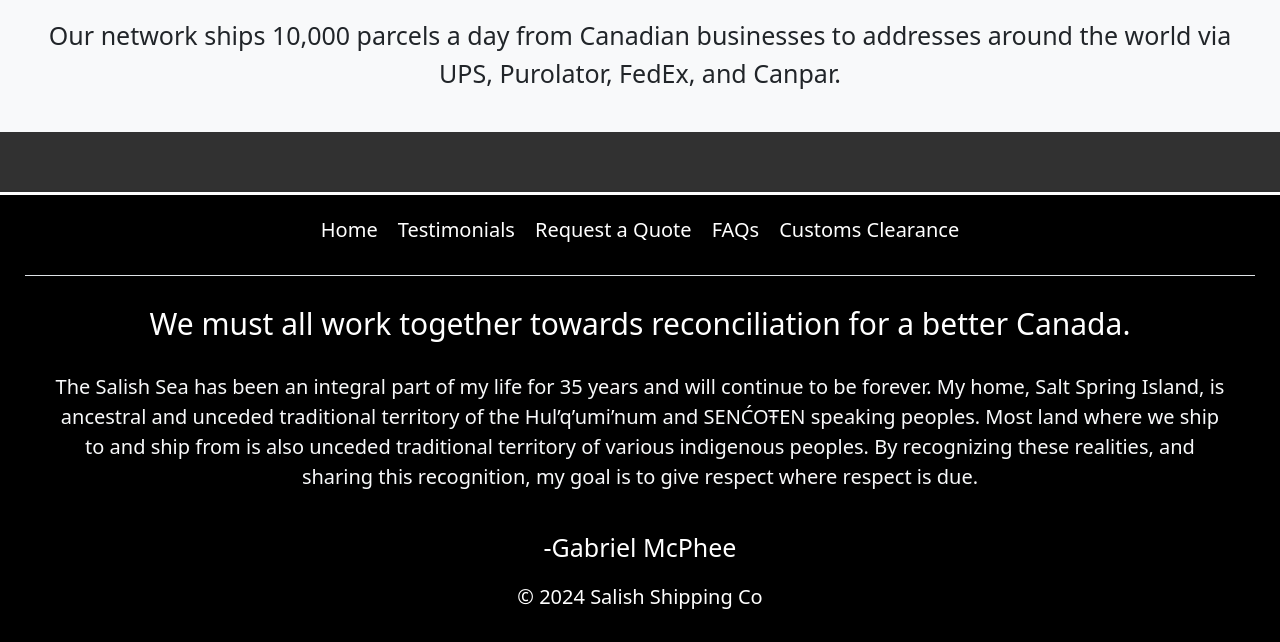
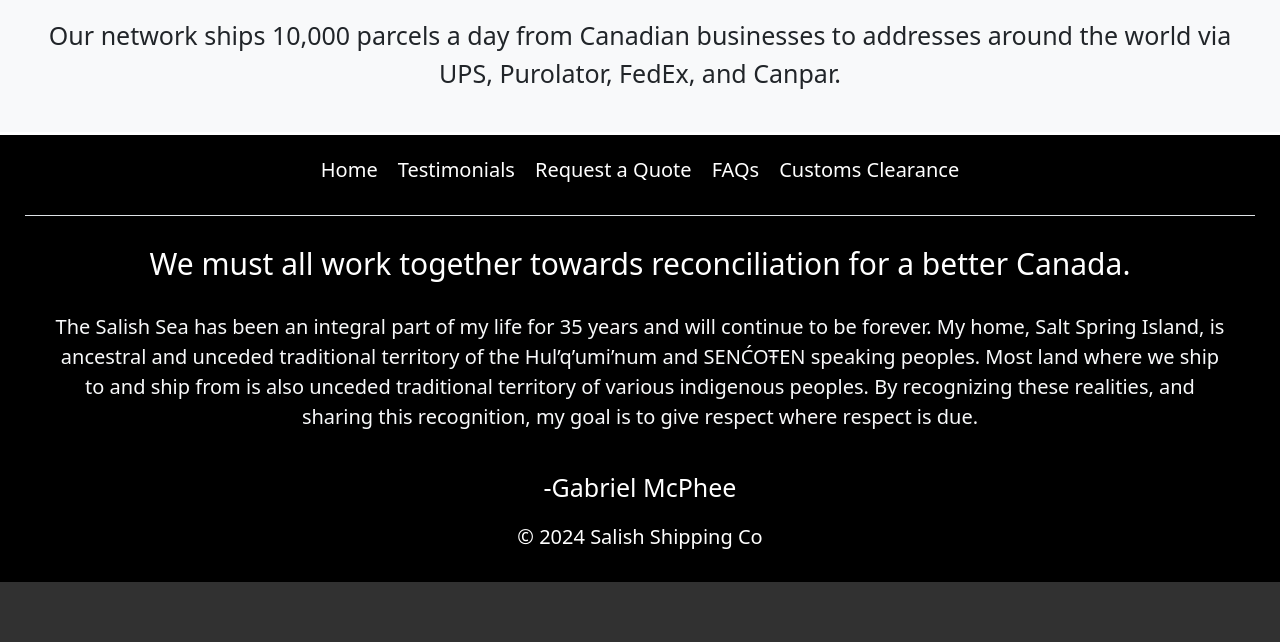
Before and after one commit to Ametherius/salishshipping, a plain HTML site: page index.html in a window 1280 px wide. Shown: the part 1143-1785 px from the top of the page. After the commit the page ends 1725 px from the top, so only its background shows below. Drawn offline with nearby package versions, Linux system fonts and the light colour scheme.

Commit message:
Update index.html

```diff
--- a/index.html
+++ b/index.html
@@ -74,7 +74,7 @@
   </div>
 </section>
 
-<footer class=" mt-5 p-2 bg-black border-top border-3 border-white">
+<footer class="p-2 bg-black border-top border-3 border-white">
          <div class="container-fluid">
     <ul class="nav justify-content-center border-bottom pb-3 mb-3">
       <li class="nav-item"><a href="/" class="nav-link px-2 text-white">Home</a></li>
```
